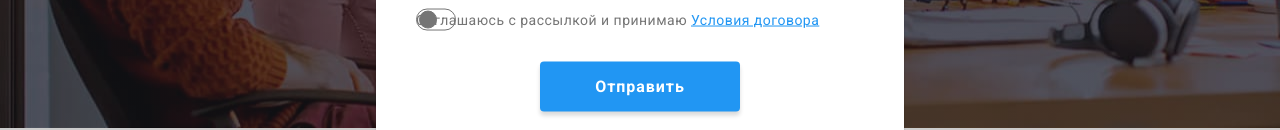
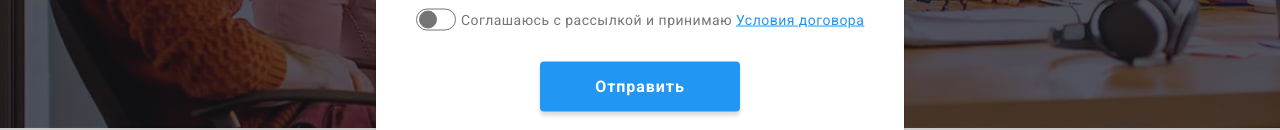
Before and after one commit to Annakunitsa/goit-markup-hw-06, a plain HTML site: page index.html in a window 1280 px wide. Both pictures are taken after a click on the button "Заказать услугу". Shown: the part 553-683 px from the top of the page. Drawn offline with nearby package versions, Linux system fonts and the light colour scheme.

Commit message:
Update styles.css

```diff
--- a/css/styles.css
+++ b/css/styles.css
@@ -967,6 +967,7 @@ body {
   display: flex;
   align-items: center;
   position: relative;
+  transform: translateX(45px);
 }
 
 .check-text::before {
@@ -979,6 +980,8 @@ body {
 
   margin-right: 7px;
   transition: background-color 250ms cubic-bezier(0.4, 0, 0.2, 1);
+
+  transform: translateX(-45px);
 }
 
 .check-text::after {
@@ -993,6 +996,9 @@ body {
   border: 1px solid var(--secondary-text-color);
   background-color: var(--secondary-text-color);
   position: absolute;
+
+  transform: translateX(-45px);
+
   transition: transform 250ms cubic-bezier(0.4, 0, 0.2, 1), background-color 250ms;
 }
 
```
